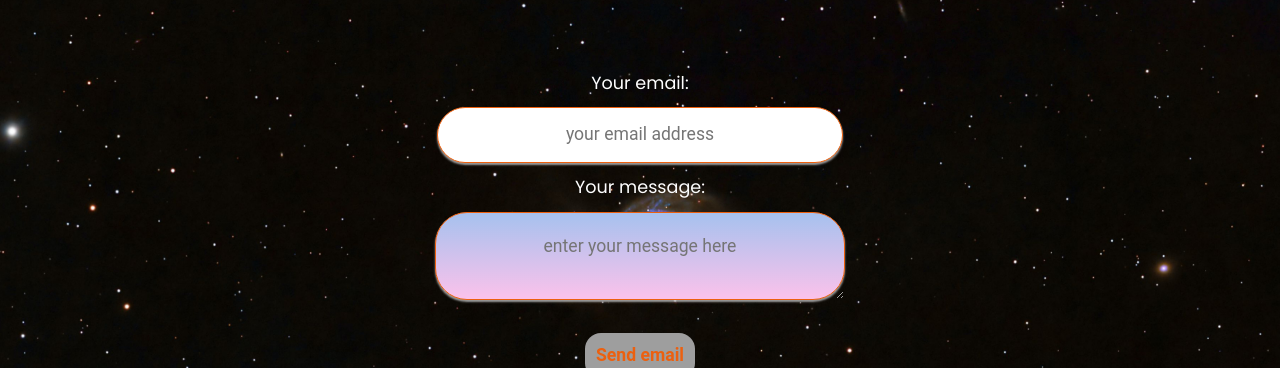
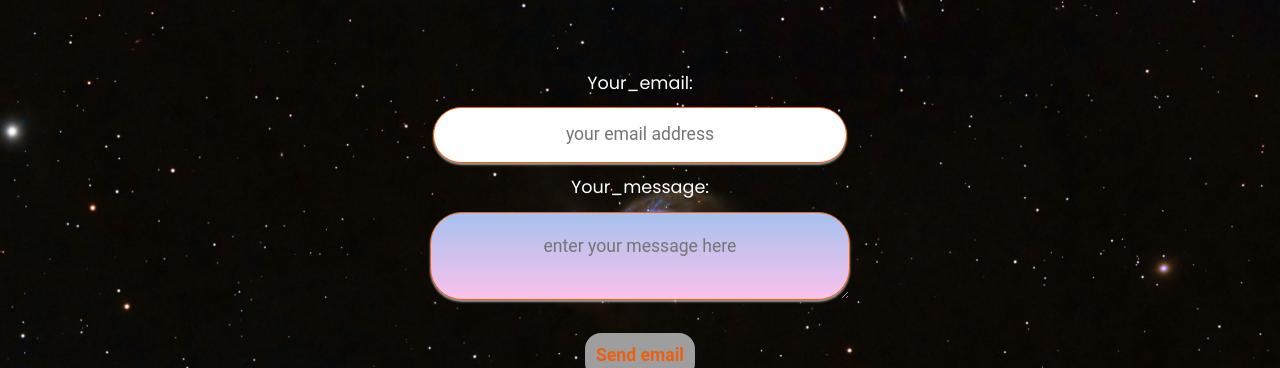
Before and after one commit to lcim/portfolioJSX, a React (Vite) app: page /contact in a window 1280 px wide. Shown: the part 157-525 px from the top of the page. Built offline with nearby package versions, Linux system fonts and the light colour scheme; grey boxes are pictures that could not be loaded.

Commit message:
matched label t id in form element

```diff
--- a/src/components/Contact/Contact.jsx
+++ b/src/components/Contact/Contact.jsx
@@ -37,9 +37,9 @@ const Contact = () => {
           >
             {/* email address input */}
             <label>
-              Your email:
+              Your_email:
               <input
-                id="Your email"
+                id="Your_email"
                 type="email"
                 placeholder="your email address"
                 name="from"
@@ -47,11 +47,11 @@ const Contact = () => {
               />
             </label>
             <label>
-              Your message:
+              Your_message:
               <textarea
                 onKeyUp={() => setHeight("textArea")}
                 onKeyDown={() => setHeight("textArea")}
-                id="Your message"
+                id="Your_message"
                 name="message"
                 placeholder="enter your message here"
                 className="input__box email__body"
```
